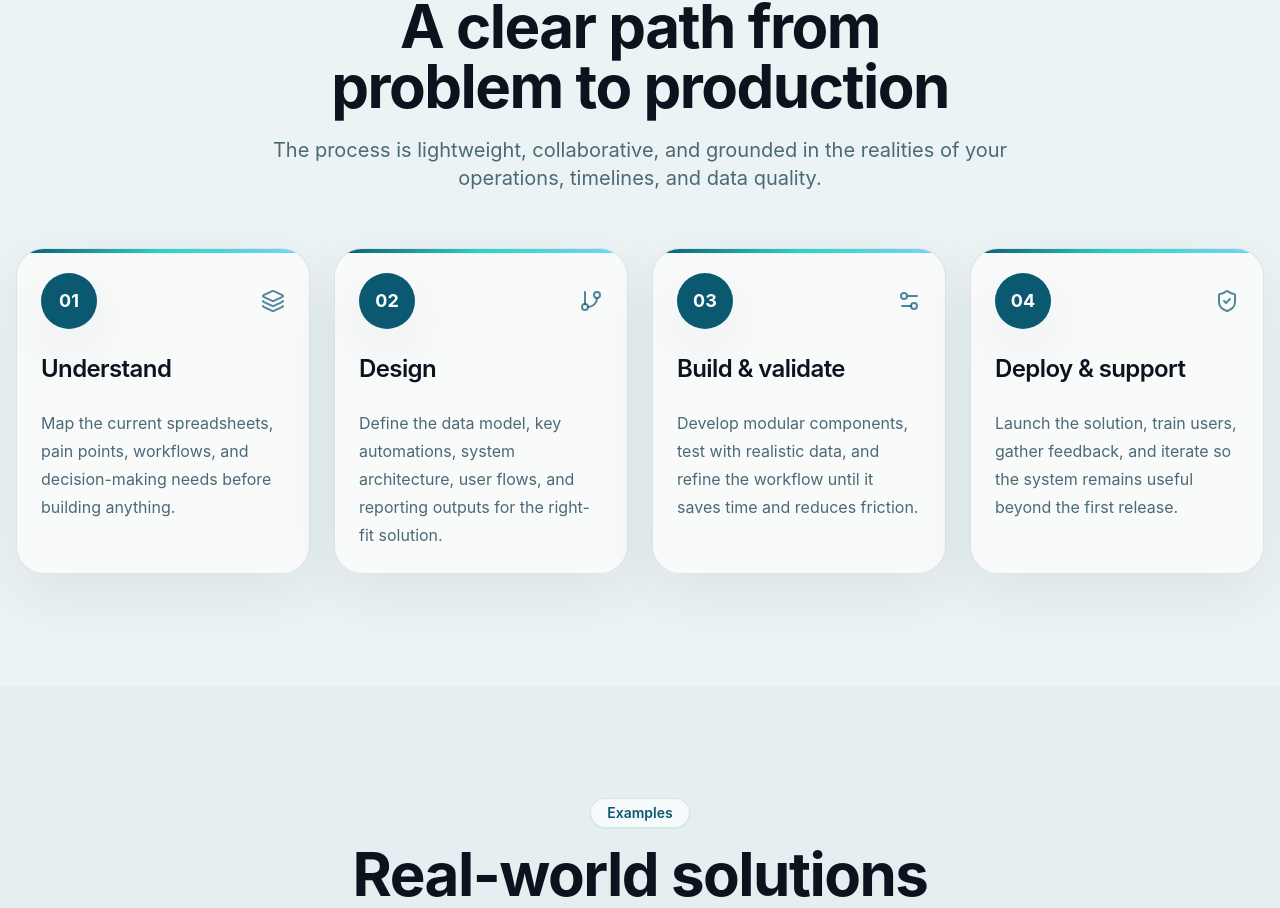
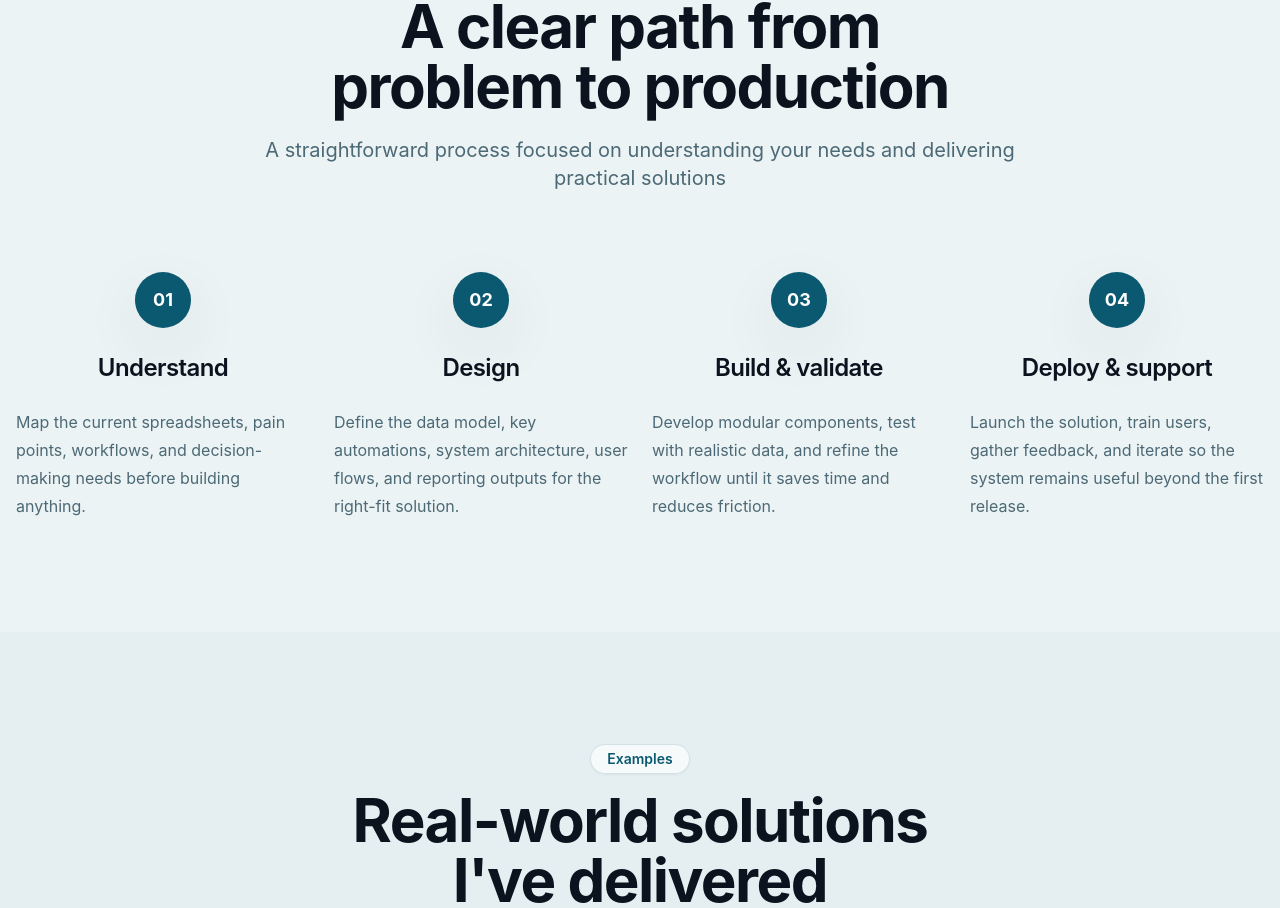
Before and after one commit to mwangi-george/my-business-website, a React (Vite) app: page / in a window 1280 px wide. Shown: the part 2234-3142 px from the top of the page. Built offline with nearby package versions, Linux system fonts and the light colour scheme.

Commit message:
remove noise in approach-section.tsx

```diff
--- a/src/components/approach-section.tsx
+++ b/src/components/approach-section.tsx
@@ -8,7 +8,7 @@ export function ApproachSection() {
       id="approach"
       eyebrow="Approach"
       title="A clear path from problem to production"
-      description="The process is lightweight, collaborative, and grounded in the realities of your operations, timelines, and data quality."
+      description="A straightforward process focused on understanding your needs and delivering practical solutions"
       className="bg-white/25"
     >
       <div className="grid gap-6 lg:grid-cols-4">
@@ -16,21 +16,21 @@ export function ApproachSection() {
           const Icon = step.icon;
 
           return (
-            <Card key={step.number} className="relative overflow-hidden">
-              <div className="absolute inset-x-0 top-0 h-1 bg-gradient-to-r from-primary via-teal-400 to-sky-300" />
-              <CardHeader>
-                <div className="flex items-center justify-between">
+            <div key={step.number} className="relative overflow-hidden">
+              <CardHeader className="items-center justify-center">
+                <div className="items-center justify-center flex">
                   <div className="grid h-14 w-14 place-items-center rounded-full bg-primary text-lg font-bold text-primary-foreground shadow-soft">
                     {step.number}
                   </div>
-                  <Icon className="h-6 w-6 text-primary/70" />
                 </div>
-                <CardTitle className="pt-4 text-2xl">{step.title}</CardTitle>
+                <div className="items-center justify-center flex">
+                  <CardTitle className="pt-4 text-2xl justify-center items-center">{step.title}</CardTitle>
+                </div>
               </CardHeader>
-              <CardContent>
+              <div className="items-center justify-center flex">
                 <p className="leading-7 text-muted-foreground">{step.description}</p>
-              </CardContent>
-            </Card>
+              </div>
+            </div>
           );
         })}
       </div>
```
